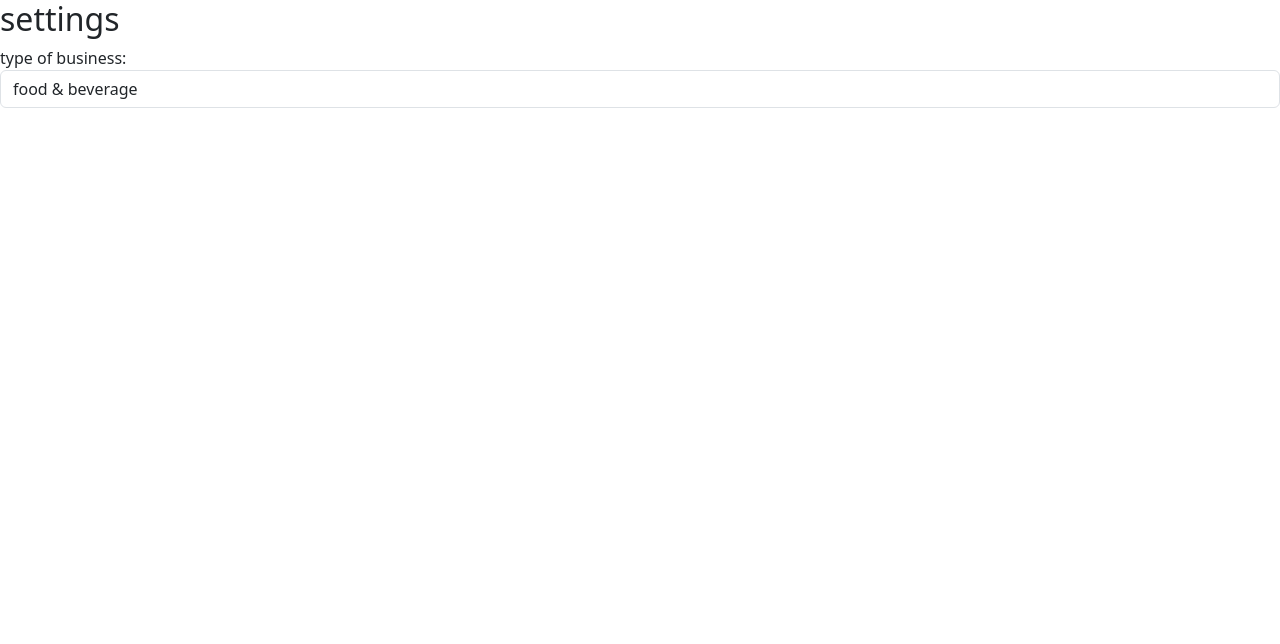
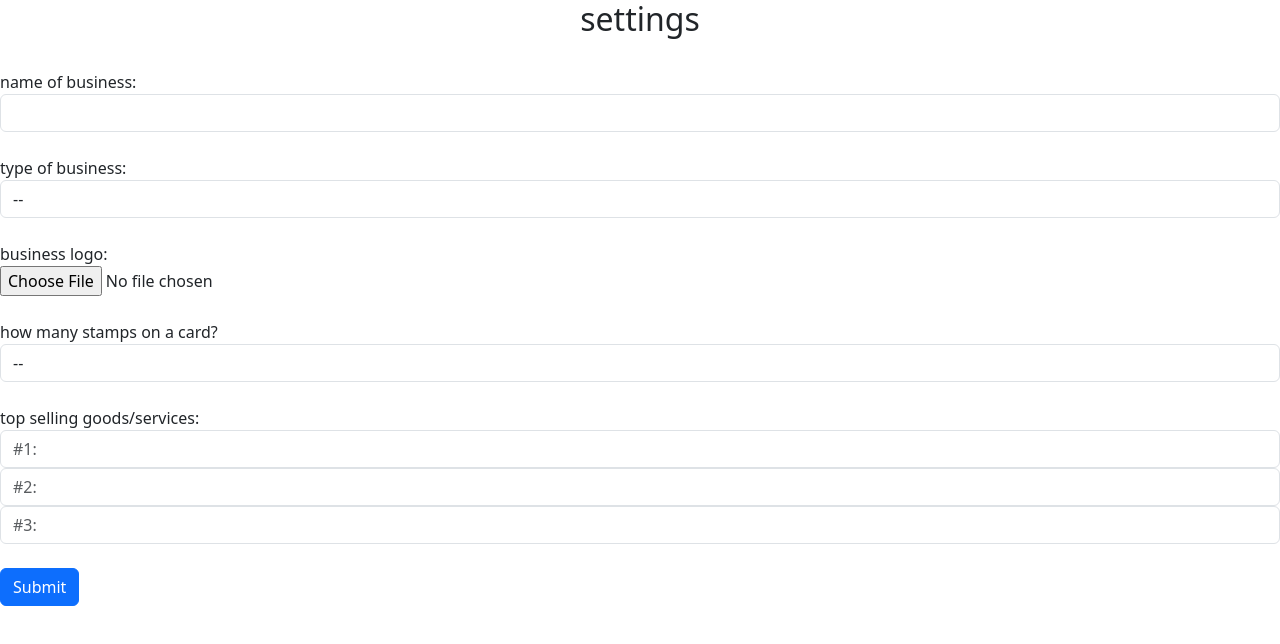
Before and after one commit to dasadishree/hackmhs, a plain HTML site: page settings.html in a window 1280 px wide. Drawn offline with nearby package versions, Linux system fonts and the light colour scheme.

Commit message:
settings

```diff
--- a/settings.html
+++ b/settings.html
@@ -1,14 +1,25 @@
 <html>
+
 <head>
     <link rel="stylesheet" href="./settings.css">
-        <link href="https://cdn.jsdelivr.net/npm/bootstrap@5.3.6/dist/css/bootstrap.min.css" rel="stylesheet" integrity="sha384-4Q6Gf2aSP4eDXB8Miphtr37CMZZQ5oXLH2yaXMJ2w8e2ZtHTl7GptT4jmndRuHDT" crossorigin="anonymous">
+    <link href="https://cdn.jsdelivr.net/npm/bootstrap@5.3.6/dist/css/bootstrap.min.css" rel="stylesheet"
+        integrity="sha384-4Q6Gf2aSP4eDXB8Miphtr37CMZZQ5oXLH2yaXMJ2w8e2ZtHTl7GptT4jmndRuHDT" crossorigin="anonymous">
 </head>
+
 <body>
-        <h2>settings</h2>
+    <h2 align="center">settings</h2>
+    <br>
+    <form>
+        <div class="form-group">
+            <label for="exampleFormControlInput1">name of business:</label>
+            <input type="text" class="form-control" id="exampleFormControlInput1">
+        </div>
+        <br>
+
         <div class="form-group">
             <label for="exampleFormControlSelect1">type of business:</label>
             <select class="form-control" id="exampleFormControlSelect1">
-
+                <option>--</option>
                 <option>food & beverage</option>
                 <option>arts & entertainment</option>
                 <option>groceries & markets</option>
@@ -17,6 +28,58 @@
                 <option>miscellaneous</option>
             </select>
         </div>
-        <script src="https://cdn.jsdelivr.net/npm/bootstrap@5.3.6/dist/js/bootstrap.bundle.min.js" integrity="sha384-j1CDi7MgGQ12Z7Qab0qlWQ/Qqz24Gc6BM0thvEMVjHnfYGF0rmFCozFSxQBxwHKO" crossorigin="anonymous"></script>
+
+        <br>
+        <div class="form-group">
+            <label for="exampleFormControlFile1">business logo:</label>
+            <br>
+            <input type="file" class="form-control-file" id="exampleFormControlFile1">
+        </div>
+
+        <br>
+        <div class="form-group">
+            <label for="exampleFormControlSelect1">how many stamps on a card?</label>
+            <select class="form-control" id="exampleFormControlSelect1">
+                <option>--</option>
+                <option>1</option>
+                <option>2</option>
+                <option>3</option>
+                <option>4</option>
+                <option>5</option>
+                <option>6</option>
+                <option>7</option>
+                <option>8</option>
+                <option>9</option>
+                <option>10</option>
+                <option>11</option>
+                <option>12</option>
+                <option>13</option>
+                <option>14</option>
+                <option>15</option>
+                <option>16</option>
+                <option>17</option>
+                <option>18</option>
+                <option>19</option>
+                <option>20</option>
+            </select>
+        </div>
+
+        <br>
+        <div class="form-group">
+            <label for="exampleFormControlInput1">top selling goods/services:</label>
+            <input type="text" class="form-control" id="exampleFormControlInput1" placeholder="#1:">
+            <input type="text" class="form-control" id="exampleFormControlInput1" placeholder="#2:">
+            <input type="text" class="form-control" id="exampleFormControlInput1" placeholder="#3:">
+        </div>
+
+        <br>
+        <button type="submit" class="btn btn-primary">Submit</button>
+    </form>
+
+
+    <script src="https://cdn.jsdelivr.net/npm/bootstrap@5.3.6/dist/js/bootstrap.bundle.min.js"
+        integrity="sha384-j1CDi7MgGQ12Z7Qab0qlWQ/Qqz24Gc6BM0thvEMVjHnfYGF0rmFCozFSxQBxwHKO"
+        crossorigin="anonymous"></script>
 </body>
+
 </html>
```
Lines whose indentation alone changed are shown as unchanged.
